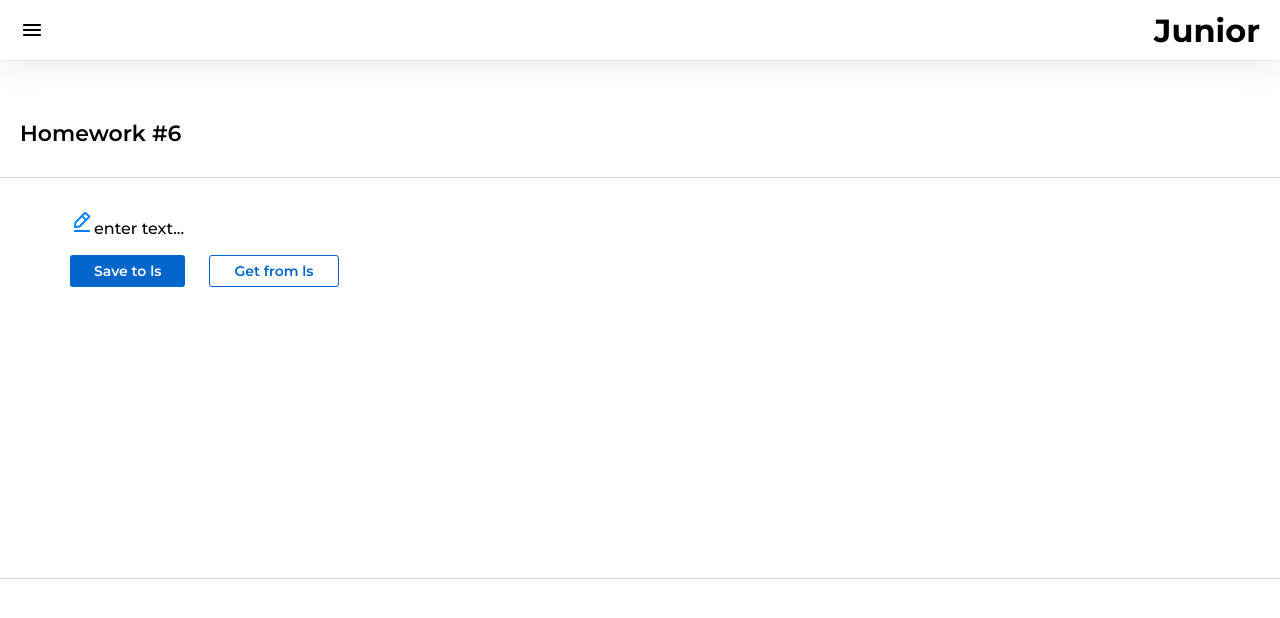
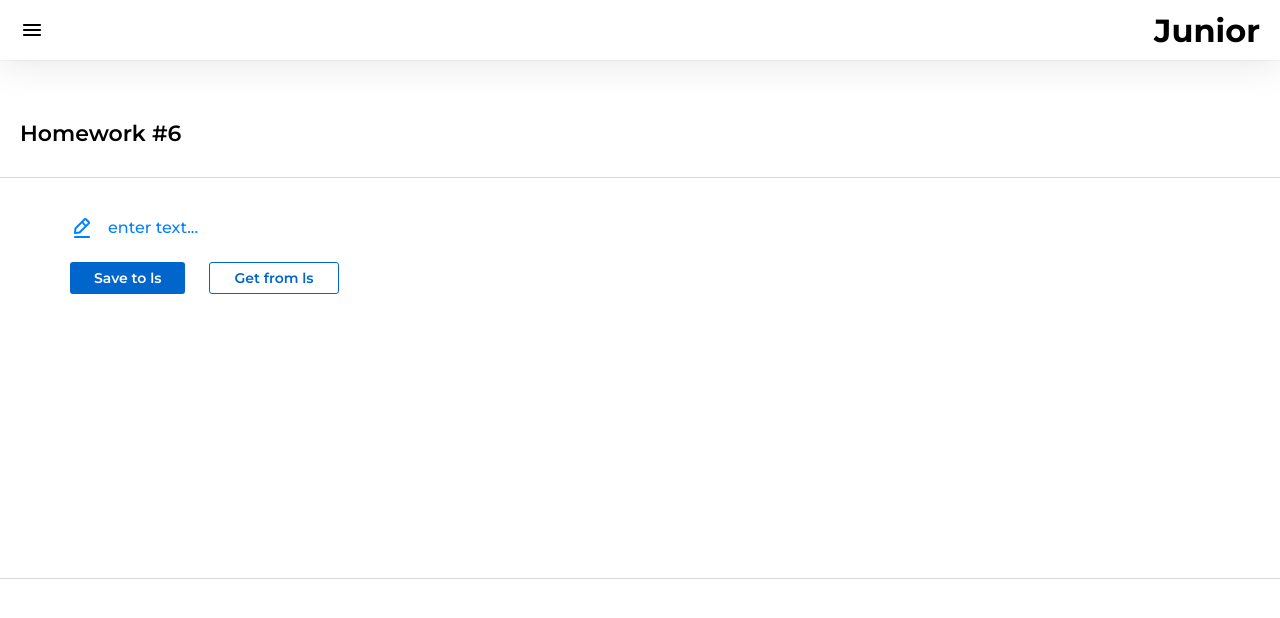
Before and after one commit to rzalyaev/hws2, a React (Create React App) app: page /#/junior in a window 1280 px wide. Shown: the top 618 px of the page. Built offline with nearby package versions, Linux system fonts and the light colour scheme.

Commit message:
Add styles for SuperEditableSpan component

```diff
--- a/src/s2-homeworks/hw06/common/c4-SuperEditableSpan/SuperEditableSpan.module.css
+++ b/src/s2-homeworks/hw06/common/c4-SuperEditableSpan/SuperEditableSpan.module.css
@@ -1,11 +1,22 @@
 .spanBlock {
+    cursor: pointer;
+    user-select: none;
+    display: flex;
+    align-items: center;
+    gap: 14px;
+    min-height: 36px;
 }
 
 .span {
+    color: #0080FF;
 }
 
 .input {
+    padding: 8px 24px;
+    color: #000000;
 }
 
 .pen {
+    width: 24px;
+    height: 24px;
 }
```
